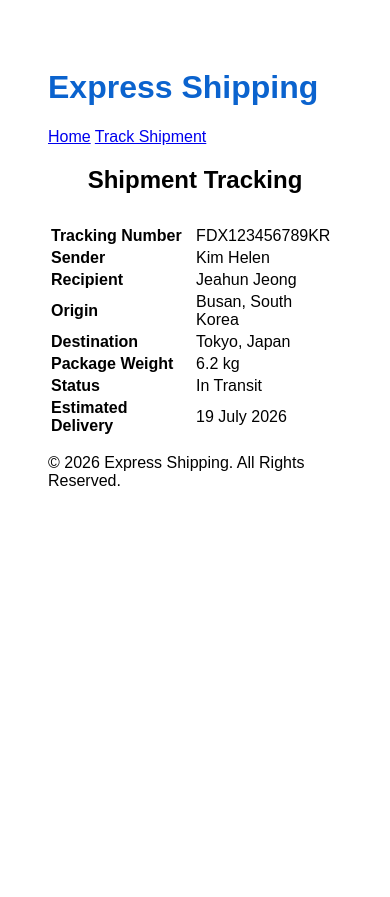
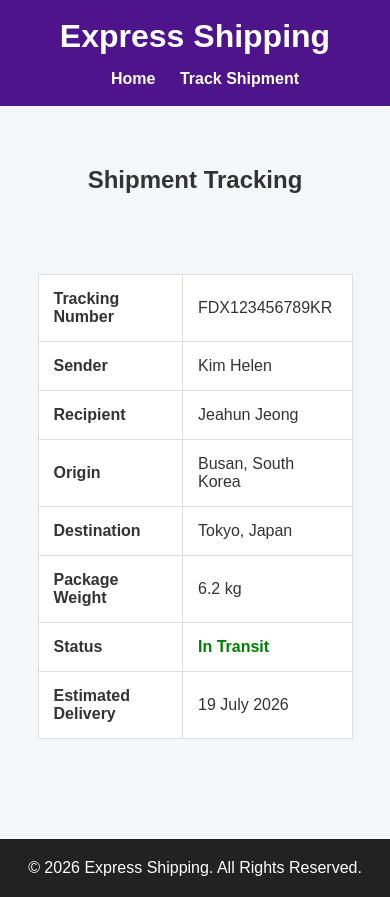
Before and after one commit to expressdel/fedx-express-tracking, a plain HTML site: page index.html in a window 390 px wide. Before the commit the page ends 844 px from the top, so only its background shows below. Drawn offline with Linux system fonts and the light colour scheme.

Commit message:
Add responsive styles and layout to style.css

```diff
--- a/style.css
+++ b/style.css
@@ -1 +1,141 @@
-body{font-family:Arial;padding:40px}h1{color:#0b63ce}
+*{
+margin:0;
+padding:0;
+box-sizing:border-box;
+font-family:Arial, sans-serif;
+}
+
+body{
+background:#f4f6f9;
+color:#333;
+}
+
+.container{
+width:90%;
+max-width:1100px;
+margin:auto;
+}
+
+header{
+background:#4d148c;
+color:white;
+padding:18px 0;
+}
+
+header .container{
+display:flex;
+justify-content:space-between;
+align-items:center;
+}
+
+nav a{
+color:white;
+text-decoration:none;
+margin-left:20px;
+font-weight:bold;
+}
+
+.hero{
+background:linear-gradient(rgba(0,0,0,.5),rgba(0,0,0,.5)),
+url('https://images.unsplash.com/photo-1519003722824-194d4455a60c?auto=format&fit=crop&w=1200&q=80');
+background-size:cover;
+background-position:center;
+color:white;
+text-align:center;
+padding:120px 20px;
+}
+
+.hero h2{
+font-size:42px;
+margin-bottom:20px;
+}
+
+.hero p{
+font-size:20px;
+margin-bottom:30px;
+}
+
+.btn{
+display:inline-block;
+background:#ff6600;
+color:white;
+padding:15px 35px;
+text-decoration:none;
+border-radius:6px;
+font-weight:bold;
+}
+
+.btn:hover{
+background:#e65c00;
+}
+
+.services{
+padding:60px 20px;
+}
+
+.services .container{
+display:flex;
+gap:20px;
+flex-wrap:wrap;
+justify-content:center;
+}
+
+.card{
+background:white;
+padding:30px;
+border-radius:10px;
+box-shadow:0 5px 15px rgba(0,0,0,.15);
+width:300px;
+text-align:center;
+}
+
+.card h3{
+margin-bottom:15px;
+color:#4d148c;
+}
+
+footer{
+background:#222;
+color:white;
+text-align:center;
+padding:20px;
+margin-top:40px;
+}
+
+table{
+width:100%;
+border-collapse:collapse;
+margin-top:30px;
+background:white;
+}
+
+table td{
+padding:15px;
+border:1px solid #ddd;
+}
+
+.status{
+color:green;
+font-weight:bold;
+}
+
+@media(max-width:768px){
+
+header .container{
+flex-direction:column;
+}
+
+nav{
+margin-top:15px;
+}
+
+.hero h2{
+font-size:30px;
+}
+
+.services .container{
+flex-direction:column;
+align-items:center;
+}
+
+}
```
